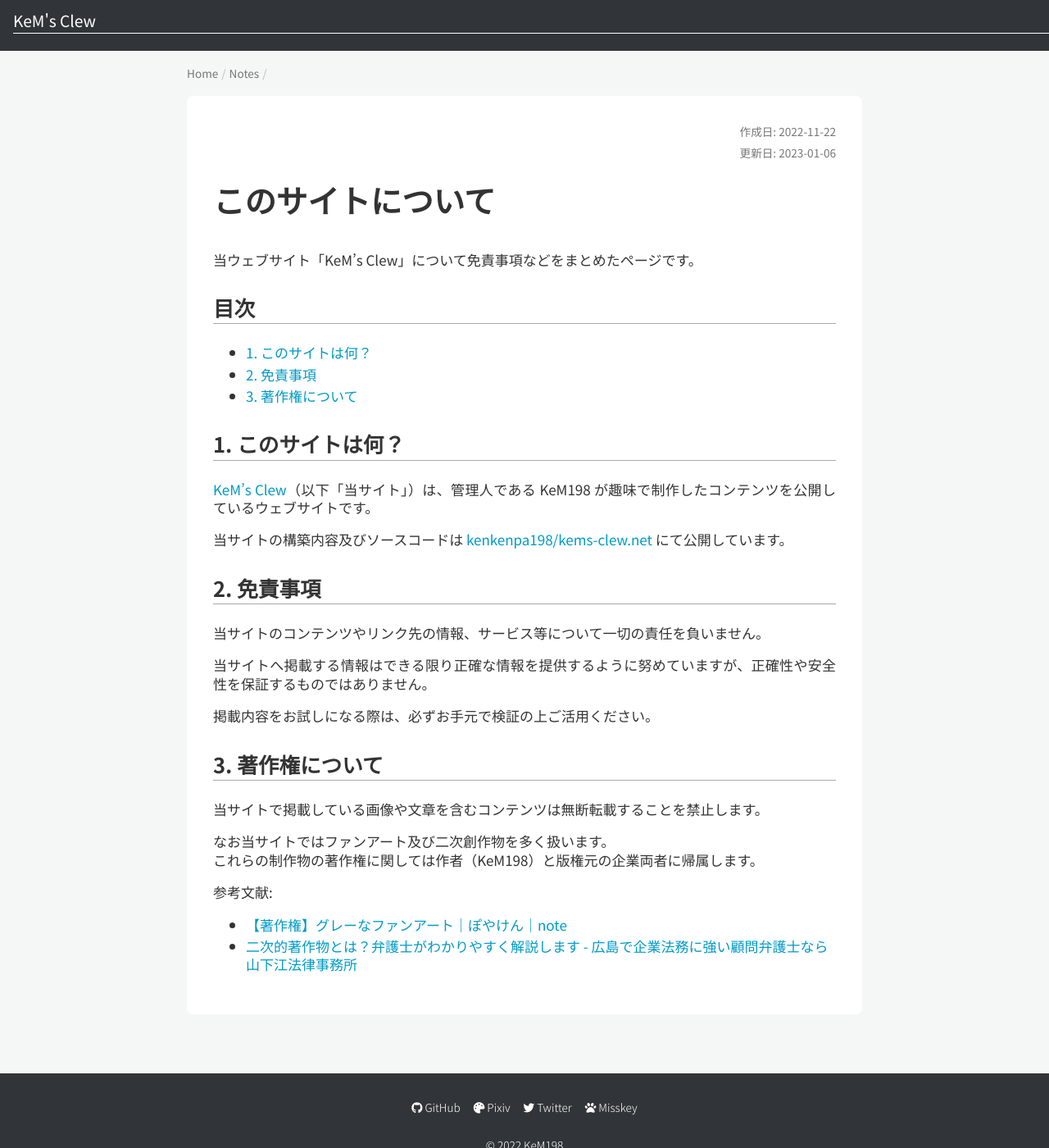
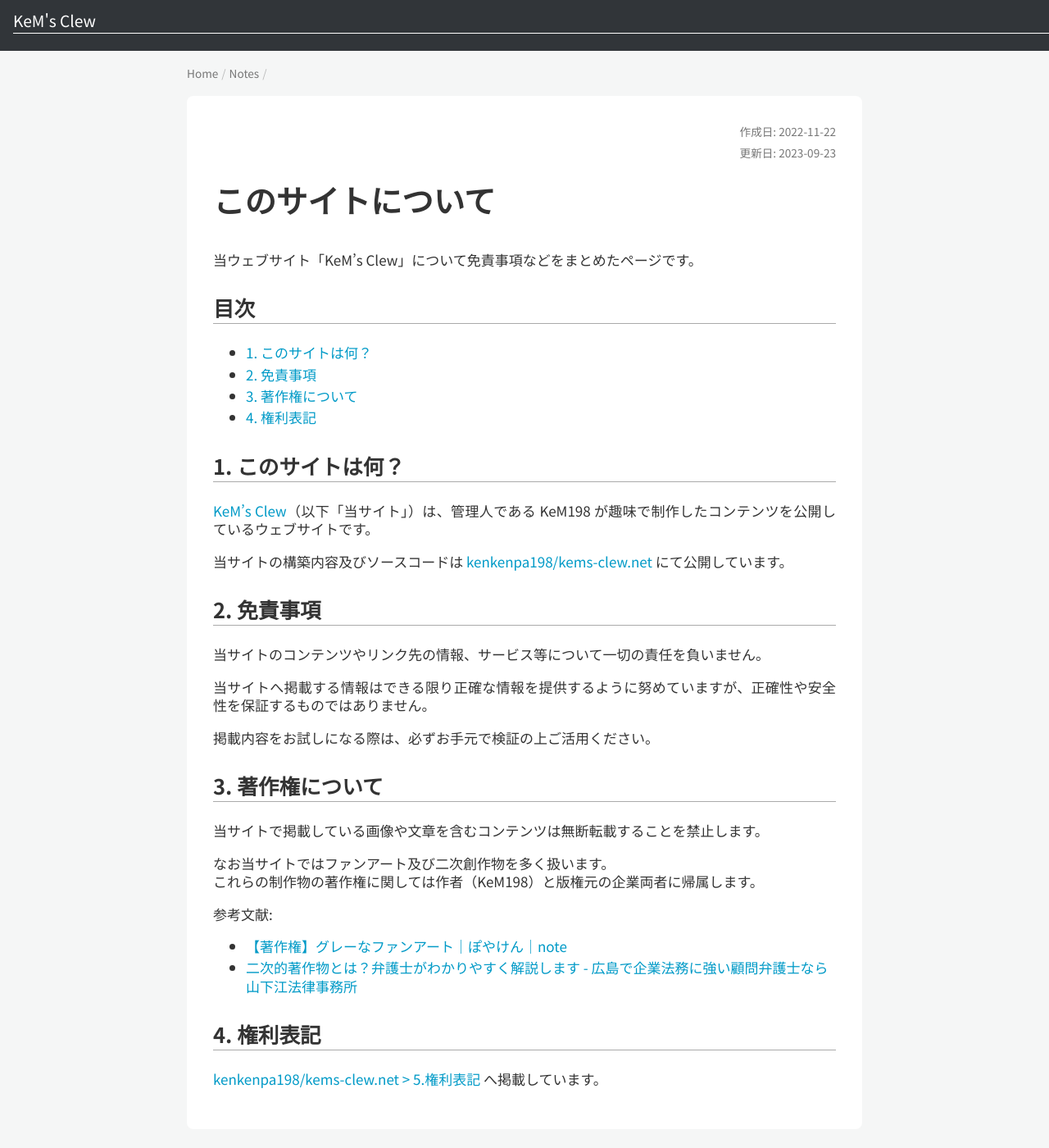
Before and after one commit to kenkenpa198/kems-clew.net, a Jekyll site: the page built from docs/_posts/2022-11-22-about.md, in a window 1280 px wide and 1400 px high. Shown: the whole window at 82% size. Built offline with Jekyll 4.4.1, drawn with Linux system fonts in a browser that asks for light colours; nearby versions of some CDN libraries; the repository's description, which GitHub fills in, is left out.

Commit message:
[update]update about

```diff
--- a/docs/_posts/2022-11-22-about.md
+++ b/docs/_posts/2022-11-22-about.md
@@ -5,8 +5,8 @@
 category: その他
 tags:
   - kems-clew
-date: 2022-11-22 09:00:00
-lastmod: 2023-01-06 22:43:58
+date: 2022-11-22
+lastmod: 2023-09-23
 ---
 
 当ウェブサイト「KeM's Clew」について免責事項などをまとめたページです。
@@ -17,6 +17,7 @@
 - [1. このサイトは何？](#1-このサイトは何)
 - [2. 免責事項](#2-免責事項)
 - [3. 著作権について](#3-著作権について)
+- [4. 権利表記](#4-権利表記)
 
 ## 1. このサイトは何？
 
@@ -43,3 +44,7 @@
 
 - [【著作権】グレーなファンアート｜ぽやけん｜note](https://note.com/free_yaken/n/nf593628cb8c4)
 - [二次的著作物とは？弁護士がわかりやすく解説します - 広島で企業法務に強い顧問弁護士なら山下江法律事務所](https://hiroshima-kigyo.com/column/8178)
+
+## 4. 権利表記
+
+[kenkenpa198/kems-clew.net > 5.権利表記](https://github.com/kenkenpa198/kems-clew.net#5-%E6%A8%A9%E5%88%A9%E8%A1%A8%E8%A8%98) へ掲載しています。
```
